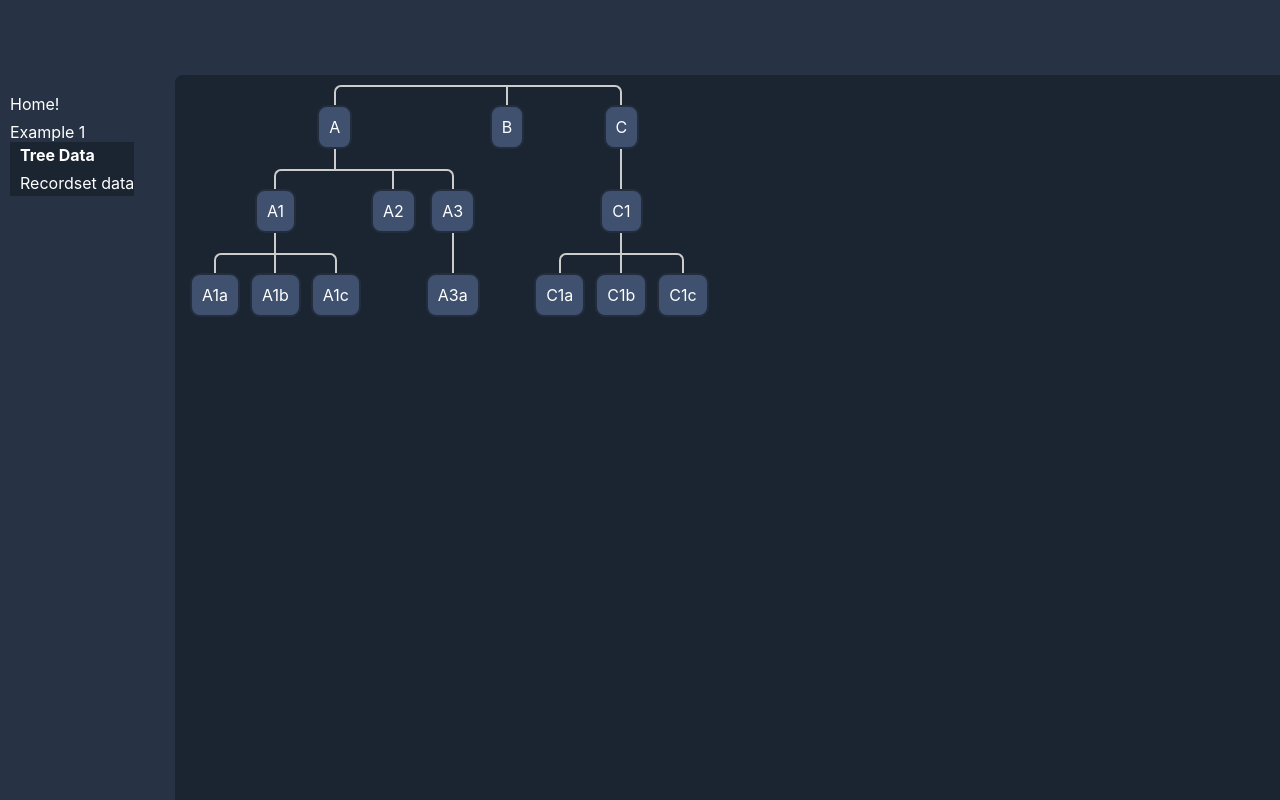
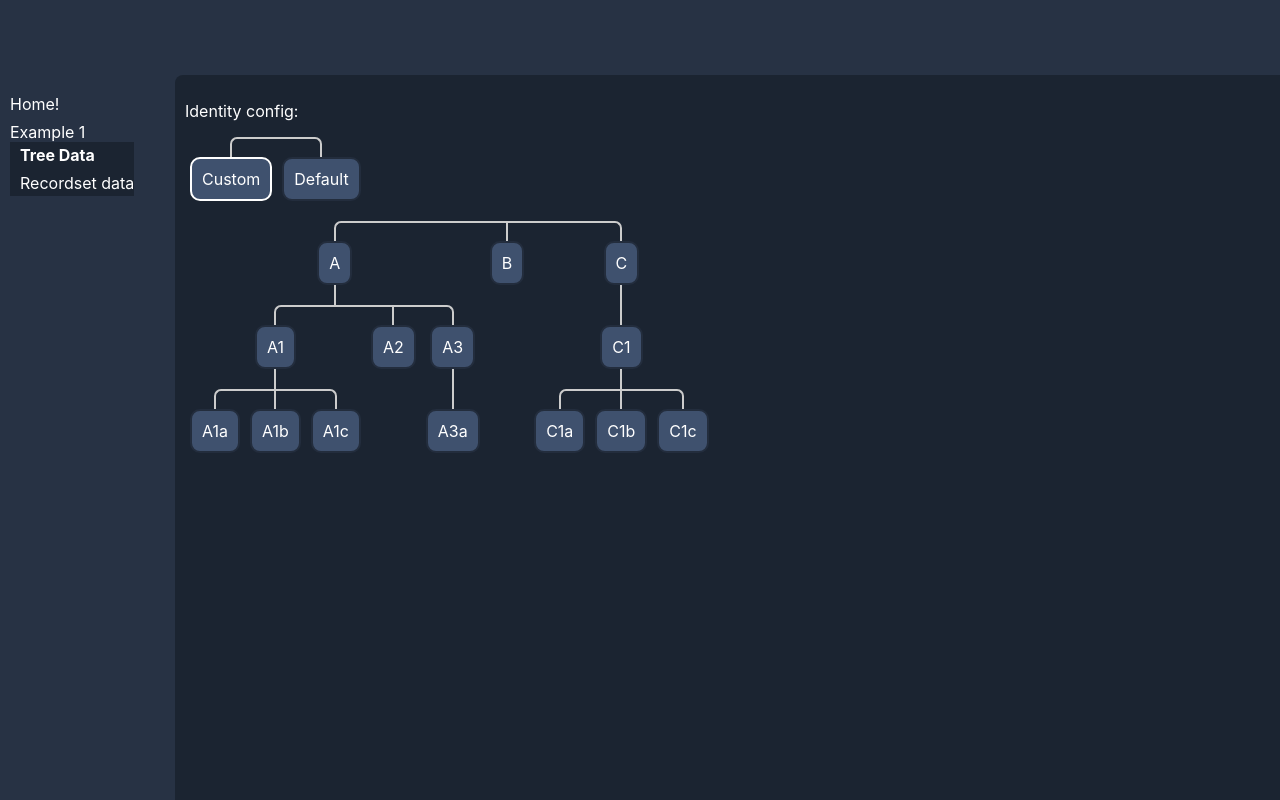
Before and after one commit to sarah-rick/list-app, a React (Create React App) app: page /ex1/tree in a window 1280 px wide. Built offline with nearby package versions, Linux system fonts and the light colour scheme.

Commit message:
Initial add of controls to switch out configuration values.

```diff
--- a/src/app/Components/Content/ListExample1.jsx
+++ b/src/app/Components/Content/ListExample1.jsx
@@ -1,6 +1,9 @@
-import React from "react";
-import { Link } from 'react-router-dom';
+import React, {
+    useState,
+    useEffect,
+} from "react";
 
+import ConfigControls from "./ListExample1/ConfigControls";
 import Records from "./ListExample1/Records";
 import Tree from "./ListExample1/Tree";
 import Links from "./ListExample1/Links";
@@ -17,13 +20,26 @@ const ListExample1 = ({
     type = ListExample1Enum.default,
     ...rest
 }) => {
+    const [ identity, setIdentity ] = useState(true);
+    const updateIdentity = (val = true) => setIdentity(val);
+
     return (
         <div>
+            {type !== ListExample1Enum.none && (
+                <ConfigControls
+                    identity={identity}
+                    updateIdentity={updateIdentity}
+                />
+            )}
             {type === ListExample1Enum.tree && (
-                <Tree />
+                <Tree
+                    identity={identity}
+                />
             )}
             {type === ListExample1Enum.records && (
-                <Records />
+                <Records
+                    identity={identity}
+                />
             )}
             {type === ListExample1Enum.none && (
                 <Links />
--- /dev/null
+++ b/src/app/Components/Content/ListExample1/ConfigControls.jsx
@@ -0,0 +1,27 @@
+import React, {
+    useState,
+    useEffect,
+} from "react";
+
+import IdentityConfig from "./ConfigControls/Identity";
+
+import ListContainer from "../../List7/Containers/List";
+import ItemContainer from "../../List7/Containers/Item";
+import NodeContainer from "../../List7/Containers/Node";
+
+const ConfigControls = ({
+    identity = true,
+    updateIdentity = () => null,
+    ...rest
+}) => {
+    return (
+        <>
+            <IdentityConfig
+                custom={identity}
+                update={updateIdentity}
+            />
+        </>
+    );
+}
+
+export default ConfigControls;
--- /dev/null
+++ b/src/app/Components/Content/ListExample1/ConfigControls/Identity.jsx
@@ -0,0 +1,52 @@
+import React, {
+    useState,
+    useEffect,
+} from "react";
+
+import ListContainer from "../../../List7/Containers/List";
+import ItemContainer from "../../../List7/Containers/Item";
+import NodeContainer from "../../../List7/Containers/Node";
+
+const Identity = ({
+    custom = true,
+    update = () => null,
+    ...rest
+}) => {
+    const customProps = {
+        className: custom === true ? "toggleOn" : "",
+        onClick: () => update(true),
+    };
+
+    const defaultProps = {
+        className: custom === false ? "toggleOn" : "",
+        onClick: () => update(false),
+    };
+
+    return (
+        <div>
+            <p>Identity config:</p>
+            <ListContainer>
+                <ItemContainer>
+                    <NodeContainer
+                        {...customProps}
+                    >
+                        <div>
+                            Custom
+                        </div>
+                    </NodeContainer>
+                </ItemContainer>
+                <ItemContainer>
+                    <NodeContainer
+                        {...defaultProps}
+                    >
+                        <div>
+                            Default
+                        </div>
+                    </NodeContainer>
+                </ItemContainer>
+            </ListContainer>
+        </div>
+    );
+}
+
+export default Identity;
--- a/src/app/Components/Content/ListExample1/Records.jsx
+++ b/src/app/Components/Content/ListExample1/Records.jsx
@@ -13,7 +13,10 @@ import RecordsList from "../../List7/Types/Records";
 
 import Node from "./Node";
 
-const Records = (props) => {
+const Records = ({
+    identity = true,
+    ...rest
+}) => {
     const records = [
         {apiId: 7056, createId: "00", parentId: null, value: "A", disabled: true},
         {apiId: 9026, createId: "01", parentId: 7056, value: "A1", disabled: true, favorite: true},
@@ -36,15 +39,21 @@ const Records = (props) => {
         x => x.parentId === apiId
     );
 
+    const identityConfigProps = identity !== true
+        ? {}
+        : {
+            keys: ["apiId", "createId"],
+            testFn: ({createId = ""}) => (
+                x => x.createId === createId
+            ),
+        };
+
     return (
         <DisplayConfig
             component={(<Node />)}
         >
             <IdentityConfig
-                keys={["apiId", "createId"]}
-                testFn={({createId = ""}) => (
-                    x => x.createId === createId
-                )}
+                {...identityConfigProps}
             >
                 <RefreshConfig
                     enabled={true}
```
